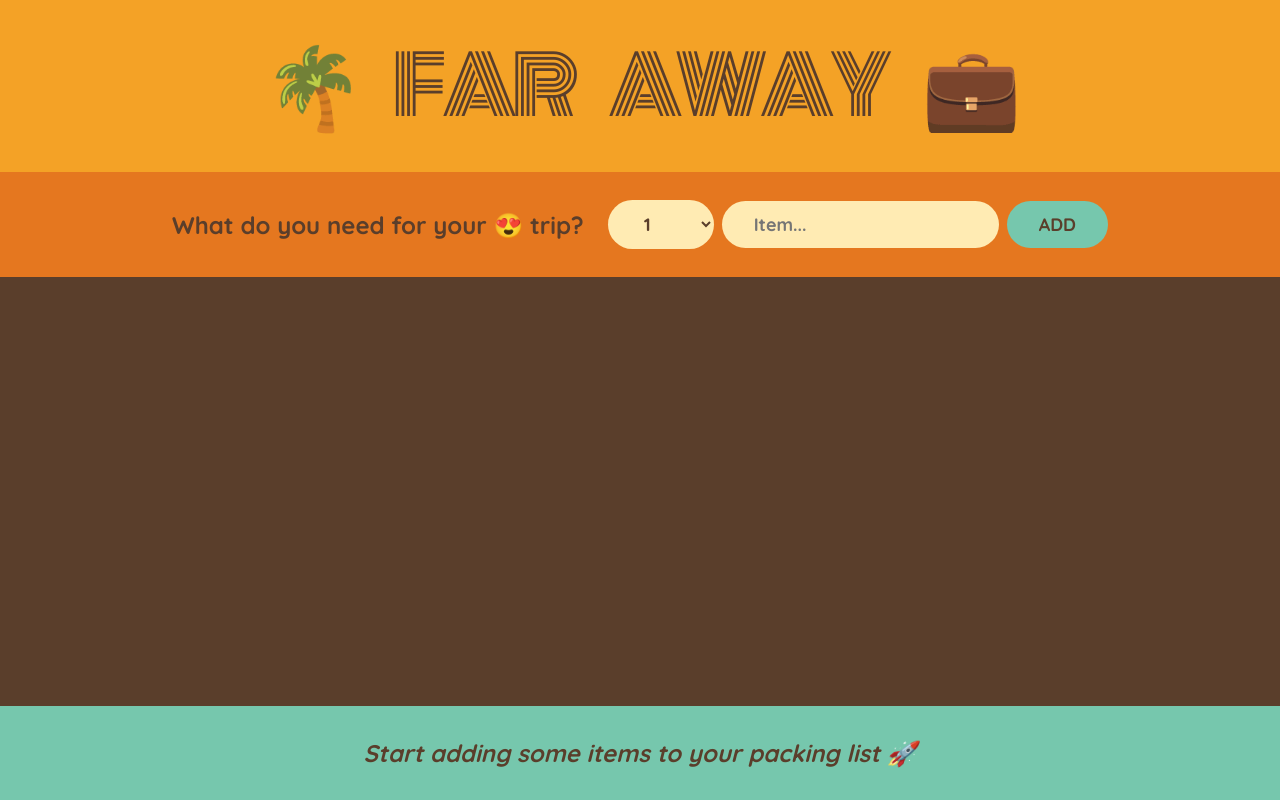
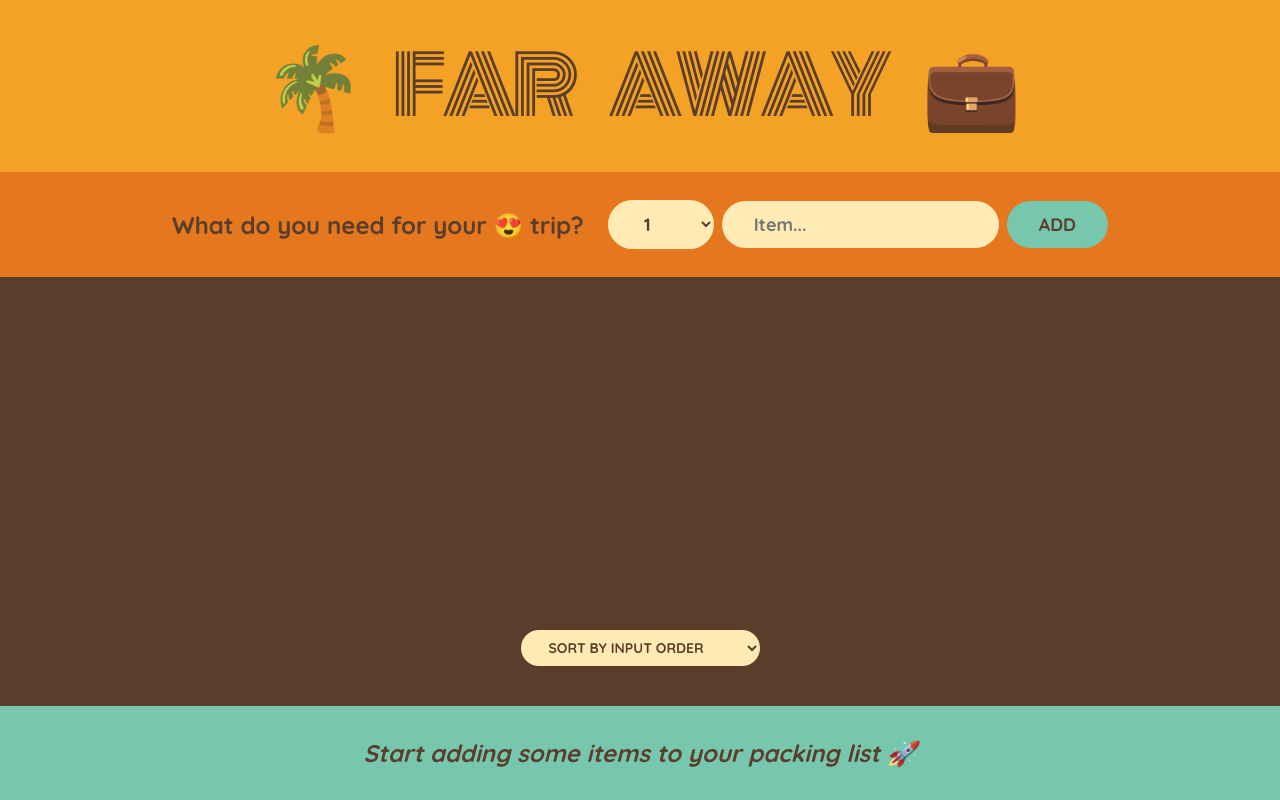
Before and after one commit to eangao/react-05-travel-list, a React (Create React App) app: page / in a window 1280 px wide. Built offline with nearby package versions, Linux system fonts and the light colour scheme.

Commit message:
Sorting Items - done

```diff
--- a/src/App.js
+++ b/src/App.js
@@ -1287,10 +1287,53 @@
 }
 
 function PackingList({ items, onDeleteItem, onToggleItem }) {
+  const [sortBy, setSortBy] = useState("input");
+  let sortedItems;
+
+  if (sortBy === "input") sortedItems = items;
+
+  //   So sortedItems will then become items.
+  // And now first we use slice.
+  // Because with this we basically take a copy
+  // of the array and that's very important
+  // because the sort method is a mutating method.
+  // And so if we didn't do this
+  // then the items would actually get sorted as well.
+  // So we don't want that.
+  if (sortBy === "description")
+    //   Now in this case, since we want to sort alphabetically,
+    // we can use the localCompare method.
+    // So we want to take a, which is basically one object
+    // of the array, and then we want to take the description
+    // of that, which is one of the properties of each object.
+    // And then since this is a string, we can call localCompare.
+    // And then here we simply pass in another string
+    // which is b dot description.
+    sortedItems = items
+      .slice()
+      .sort((a, b) => a.description.localeCompare(b.description));
+
+  if (sortBy === "packed")
+    //   And then finally, let's also add the code for our last case
+    // which is by packed.
+    // And so something very similar here
+    // sortedItems is going to be equal to items
+    // Taking a copy dot sort .
+    // And then a and b which are basically two objects
+    // of the array which are being compared.
+    // And then since we want to order by the packed status
+    // which is a boolean,
+    // we need to first convert that to a number.
+    // So a dot packed minus number b dot packed,
+    // and that's it.
+    sortedItems = items
+      .slice()
+      .sort((a, b) => Number(a.packed) - Number(b.packed));
+
   return (
     <div className="list">
       <ul>
-        {items.map((item) => (
+        {sortedItems.map((item) => (
           <Item
             item={item}
             onDeleteItem={onDeleteItem}
@@ -1299,6 +1342,13 @@
           />
         ))}
       </ul>
+      <div className="actions">
+        <select value={sortBy} onChange={(e) => setSortBy(e.target.value)}>
+          <option value="input">Sort by input order</option>
+          <option value="description">Sort by description</option>
+          <option value="packed">Sort by packed status</option>
+        </select>
+      </div>
     </div>
   );
 }
@@ -1342,3 +1392,16 @@
     </footer>
   );
 }
+
+// We just implemented this simple feature
+// but also a very common feature simply
+// by using the power of derived state.
+// So again, we didn't create any new piece
+// of state for the sorted items.
+// The only state that we need is the sortBy state.
+// So that React actually has at all times the value
+// of this input field right here.
+// And then based on that, we simply create this derived state
+// of sorted items, which then
+// in the end is what we render onto the user interface.
+// And with this
```
